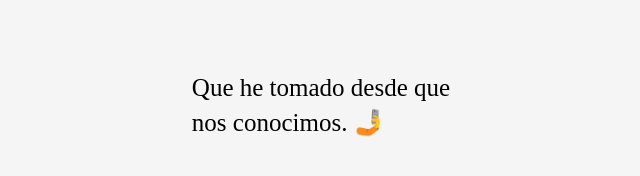
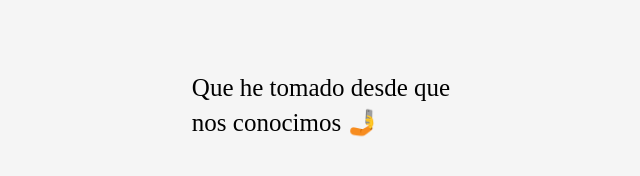
Before and after one commit to paulobocanegra/valentines, a plain HTML site: page index.html in a window 1280 px wide. Shown: the part 3495-3671 px from the top of the page, 319-959 px from the left. Drawn offline with Linux system fonts and the light colour scheme.

Commit message:
update dot

```diff
--- a/index.html
+++ b/index.html
@@ -29,7 +29,7 @@
             <h1>Son mis fotos favoritas 📸</h1>
         </section>
         <section >
-            <h1>Que he tomado desde que <br>nos conocimos. 🤳</h1>
+            <h1>Que he tomado desde que <br>nos conocimos 🤳</h1>
         </section>
         <section >
             <h1>Espero que te hagan sonreir 🙃</h1>
```
